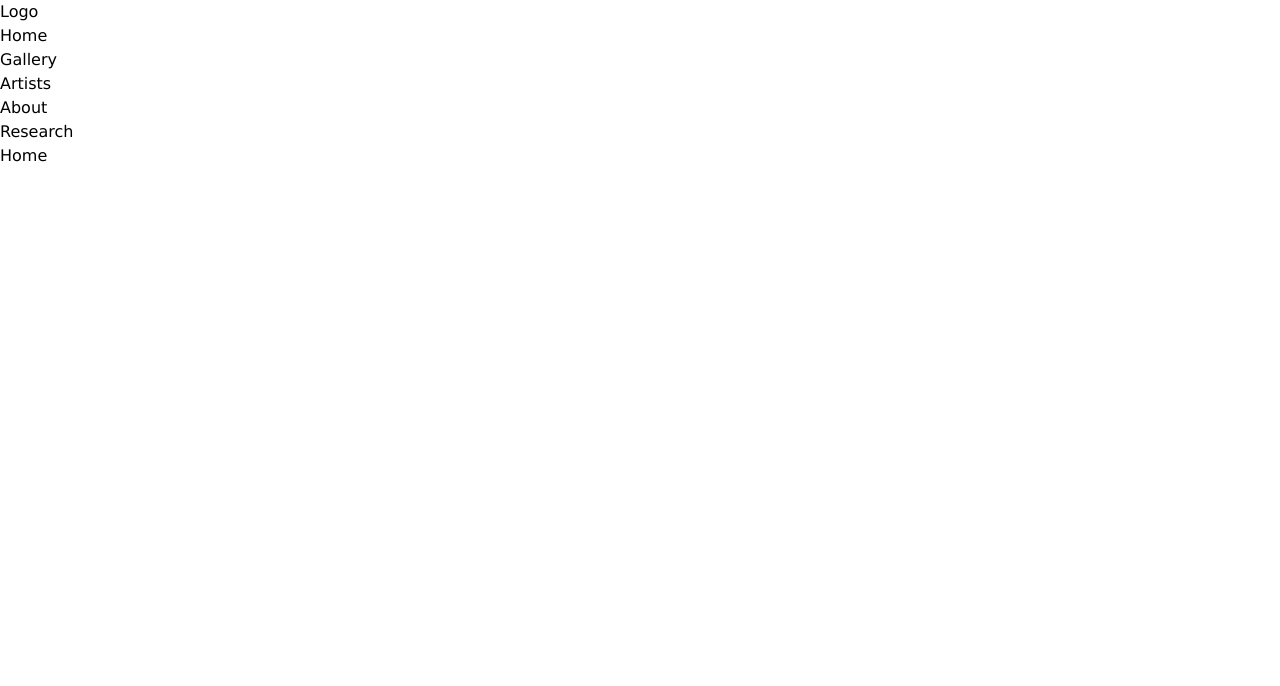
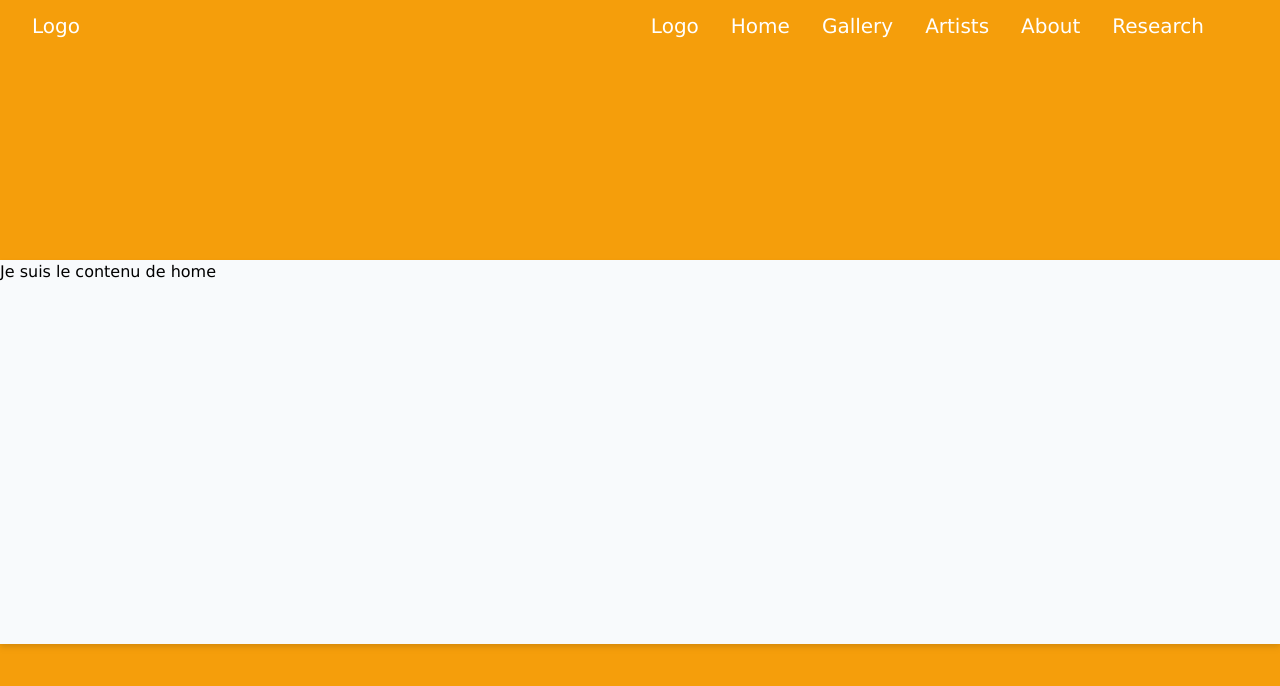
Before and after one commit to Hysilie/Rijk-Art, a React (Create React App) app: page / in a window 1280 px wide. Shown: the top 686 px of the page. Built offline with nearby package versions, Linux system fonts and the light colour scheme.

Commit message:
Css MainPage + NavigationBar in progress

```diff
--- a/src/App.js
+++ b/src/App.js
@@ -5,7 +5,7 @@ import { BrowserRouter as Router, Routes, Route, Link } from "react-router-dom";
 function App() {
   return (
     <Router>
-      <div className="App">
+      <div>
         <NavigationBar />
       </div>
     </Router>
--- a/src/components/NavigationBar.jsx
+++ b/src/components/NavigationBar.jsx
@@ -13,14 +13,29 @@ import NavigationBarLogo from './NavigationBarLogo'
 
 function NavigationBar() {
   return (
-    <div>
-        <ul><li><Link to='/'><NavigationBarLogo /></Link></li>
+    <nav className='bg-amber-500 h-24 '>
+      <div className='flex content-center items-center justify-between ml-8 text-xl text-white'>
+       <div><Link to='/'><NavigationBarLogo /></Link></div>
+        <ul className='flex content-center items-center sm:justify-end space-x-8 mr-8 p-3' >
+          <li><Link to='/'><NavigationBarLogo /></Link></li>
             <li><Link to='/'>Home</Link></li>
             <li><Link to='/gallery'>Gallery</Link></li>
             <li><Link to='/artists'>Artists</Link></li>
             <li><Link to='/about'>About</Link></li>
             <li><Link to='/research'>Research</Link></li>
+            <li> {/* search bar */}
+            {/* <div class="flex justify-center items-center">
+             <div class="mb-3 xl:w-60 ">
+              <div class="input-group w-full mb-4 rounded flex items-center">
+              <input type="search" class="form-control flex items-center min-w-0 block w-full px-3 py-1.5 text-base font-normal text-gray-700 bg-white bg-clip-padding border border-solid border-gray-300 rounded transition ease-in-out m-0 focus:text-gray-700 focus:bg-white focus:border-blue-600 focus:outline-none" placeholder="Search" aria-label="Search" aria-describedby="button-addon2" />
+              </div>
+              </div>
+            </div> */}
+            </li>
         </ul>
+        </div>
+
+
 
         <Routes>
             <Route path="/" element={<Home />} />
@@ -29,7 +44,7 @@ function NavigationBar() {
             <Route path="/about" element={<About />} />
             <Route path="/research" element={<Research />} />
         </Routes>
-    </div>
+    </nav>
   )
 }
 
--- a/src/pages/Home.jsx
+++ b/src/pages/Home.jsx
@@ -2,8 +2,10 @@ import React from 'react'
 
 const Home = () => {
   return (
-    <div>Home</div>
-
+    /* Make a container  */
+    <div className="bg-amber-500 h-screen flex content-center items-center">
+    <div className='bg-slate-50 drop-shadow-md h-96 w-screen'>Je suis le contenu de home</div>
+    </div>
   )
 }
 
--- a/src/pages/Research.jsx
+++ b/src/pages/Research.jsx
@@ -1,4 +1,4 @@
-import React from 'react'
+/* import React from 'react'
 
 function Research() {
   return (
@@ -6,4 +6,4 @@ function Research() {
   )
 }
 
-export default Research
+export default Research */
```
